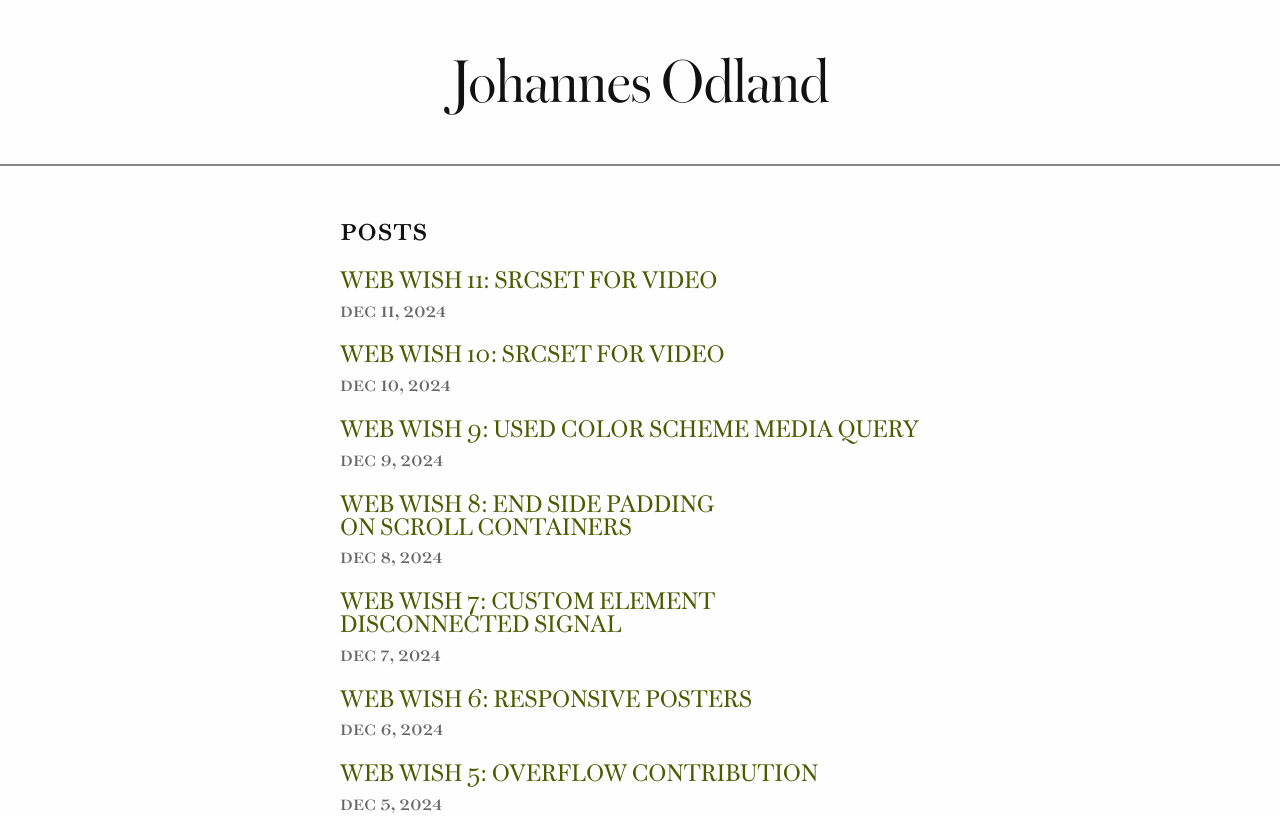
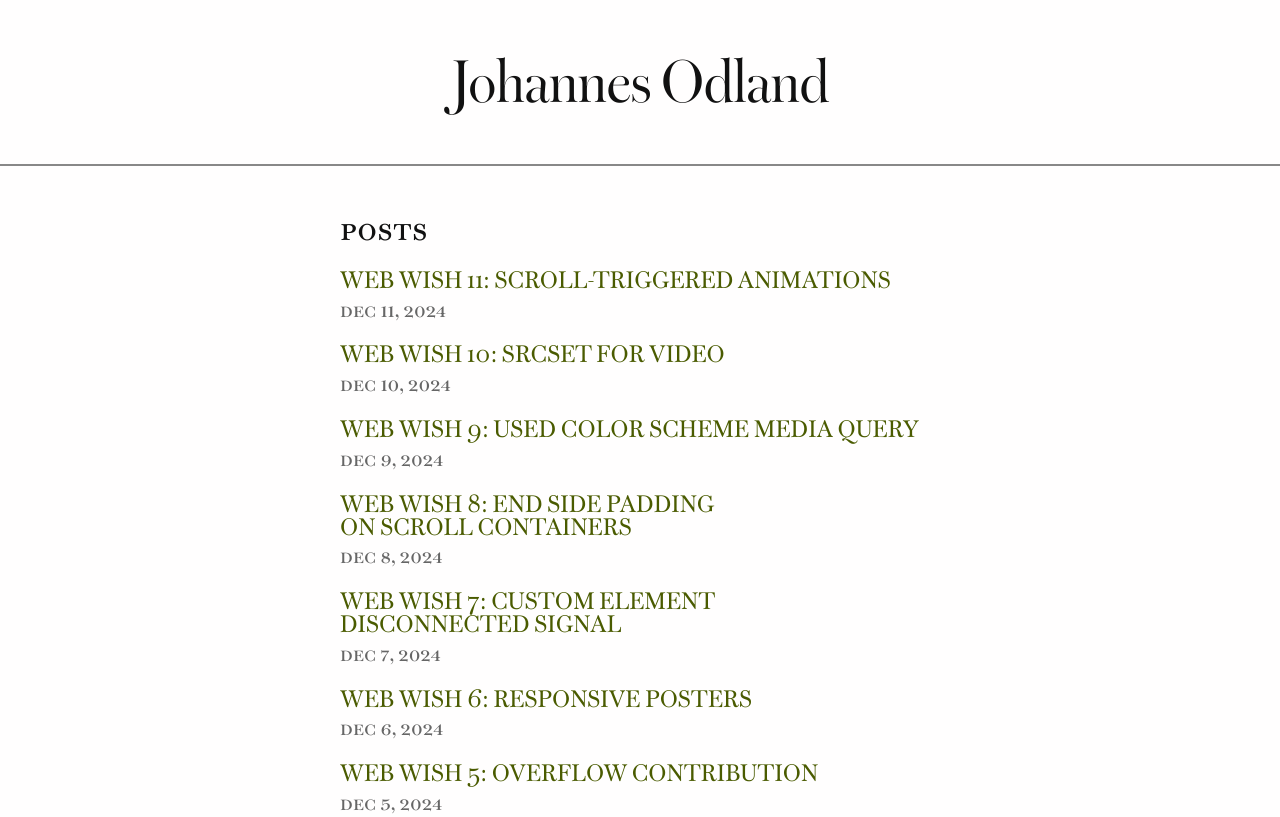
Before and after one commit to johannesodland/johannesodland.github.io, an Eleventy site: file index.11ty.js in a window 1280 px wide. Shown: the top 817 px of the page. Built offline with nearby package versions, Linux system fonts and the light colour scheme; Eleventy itself is replaced by a stand-in of ours; files that its build step writes are made by us from their sources.

Commit message:
Fix title

```diff
--- a/posts/2024-12-11-web-wish-11-scroll-triggered-animations.md
+++ b/posts/2024-12-11-web-wish-11-scroll-triggered-animations.md
@@ -1,6 +1,6 @@
 ---
 layout: post
-title: 'Web Wish 11: Srcset for Video'
+title: 'Web Wish 11: Scroll-Triggered Animations'
 date: 2024-12-11 16:00:00 +01:00
 author: Johannes Odland
 ---
```
